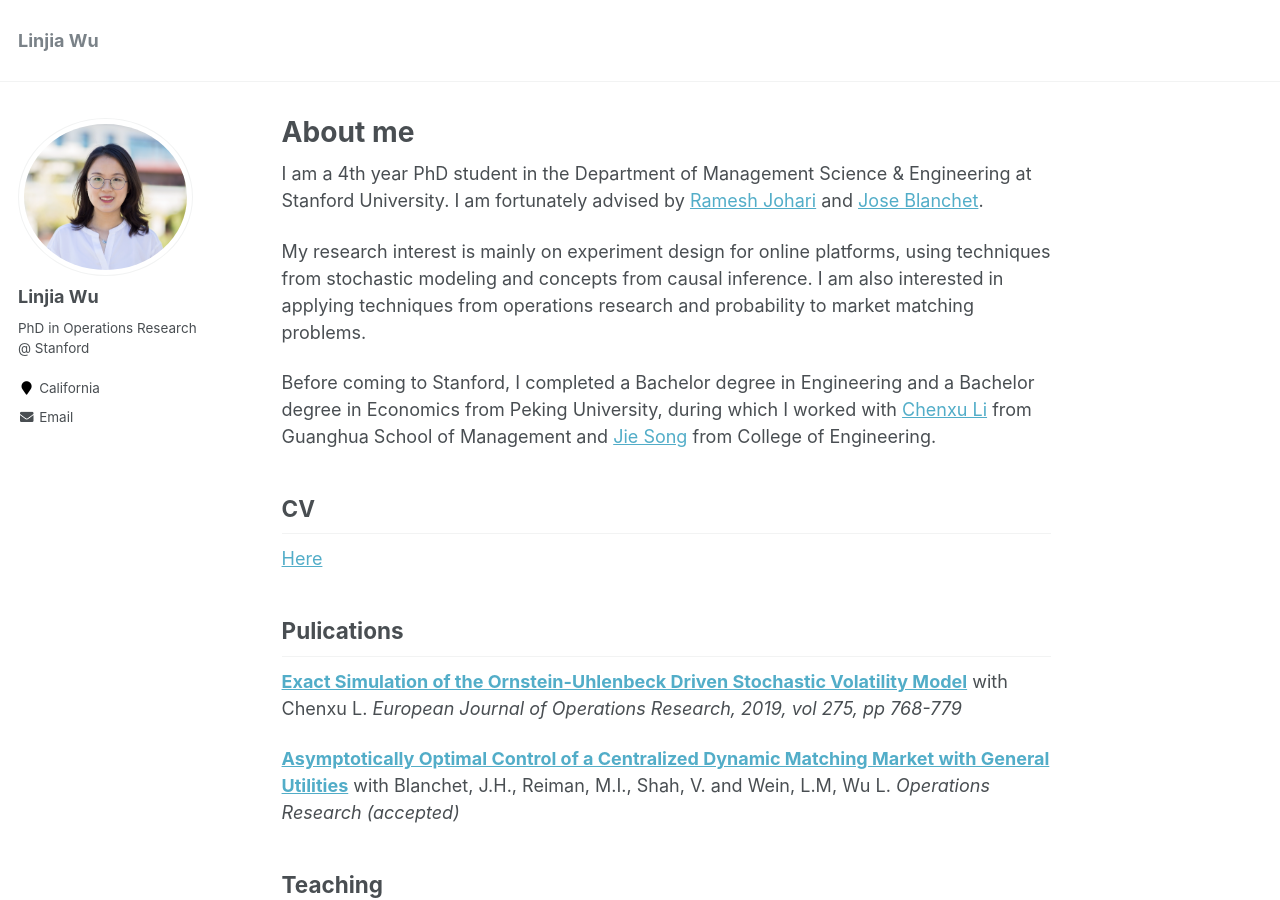
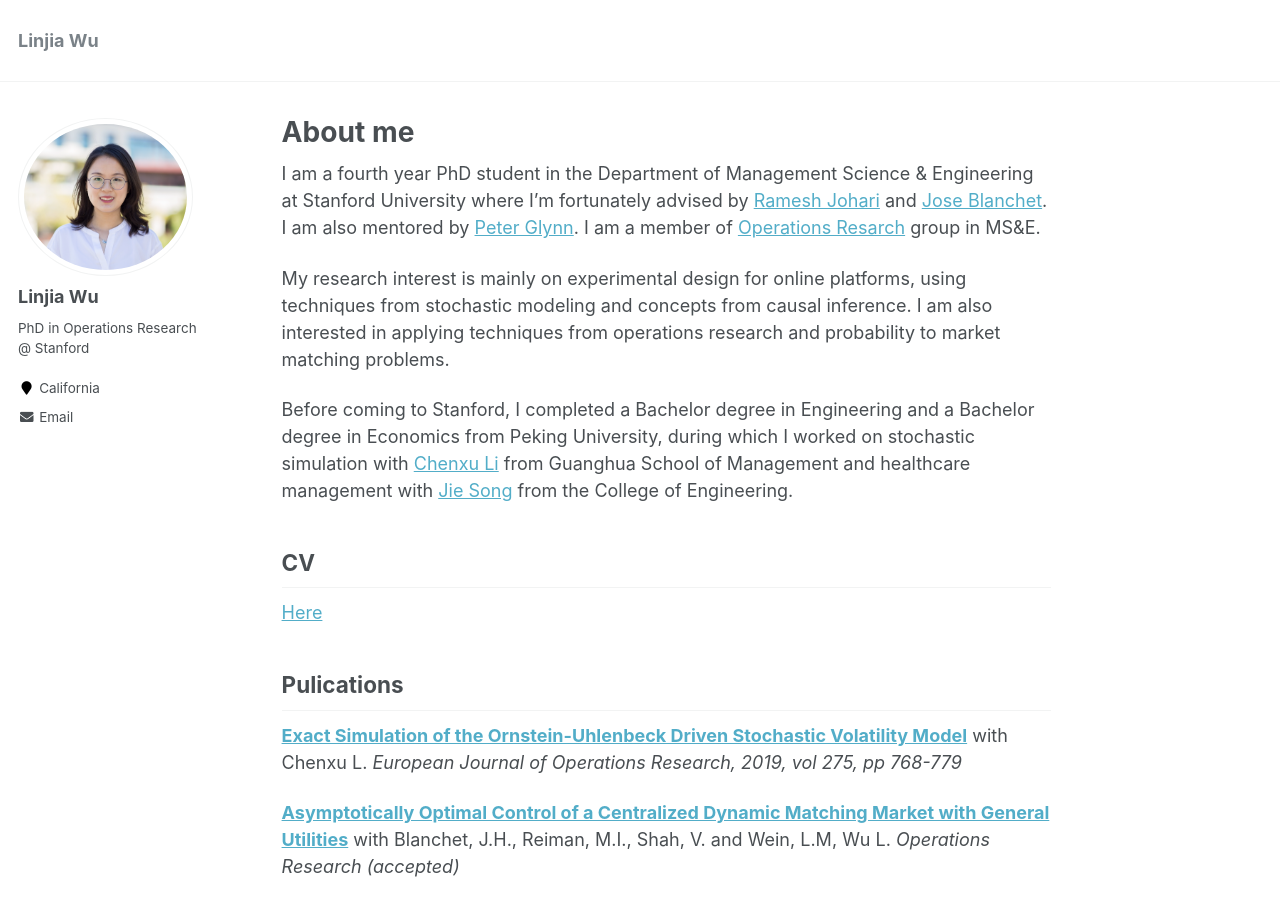
Before and after one commit to linjiawu/linjiawu.github.io, a Jekyll site: the page built from _pages/about.md, in a window 1280 px wide and 900 px high. Built offline with Jekyll 4.4.1, drawn with Linux system fonts in a browser that asks for light colours.

Commit message:
no message

```diff
--- a/_pages/about.md
+++ b/_pages/about.md
@@ -8,11 +8,11 @@ redirect_from:
   - /about.html
 ---
 
-I am a 4th year PhD student in the Department of Management Science & Engineering at Stanford University. I am fortunately advised by [Ramesh Johari](http://web.stanford.edu/~rjohari/) and [Jose Blanchet](https://web.stanford.edu/~jblanche/).
+I am a fourth year PhD student in the Department of Management Science & Engineering at Stanford University where I'm fortunately advised by [Ramesh Johari](http://web.stanford.edu/~rjohari/) and [Jose Blanchet](https://web.stanford.edu/~jblanche/). I am also mentored by [Peter Glynn](https://web.stanford.edu/~glynn/). I am a member of [Operations Resarch](https://or.stanford.edu) group in MS&E.
 
-My research interest is mainly on experiment design for online platforms, using techniques from stochastic modeling and concepts from causal inference. I am also interested in applying techniques from operations research and probability to market matching problems.
+My research interest is mainly on experimental design for online platforms, using techniques from stochastic modeling and concepts from causal inference. I am also interested in applying techniques from operations research and probability to market matching problems.
 
-Before coming to Stanford, I completed a Bachelor degree in Engineering and a Bachelor degree in Economics from Peking University, during which I worked with [Chenxu Li](https://en.gsm.pku.edu.cn/conjsxq.jsp?urltype=tree.TreeTempUrl&wbtreeid=1099&user_id=cxli) from Guanghua School of Management and [Jie Song](https://en.coe.pku.edu.cn/faculty/facultyaz/891230.htm) from College of Engineering.
+Before coming to Stanford, I completed a Bachelor degree in Engineering and a Bachelor degree in Economics from Peking University, during which I worked on stochastic simulation with [Chenxu Li](https://en.gsm.pku.edu.cn/conjsxq.jsp?urltype=tree.TreeTempUrl&wbtreeid=1099&user_id=cxli) from Guanghua School of Management and healthcare management with [Jie Song](https://en.coe.pku.edu.cn/faculty/facultyaz/891230.htm) from the College of Engineering.
 
 CV
 ------
```
Also changed, not shown: 1 other file.
